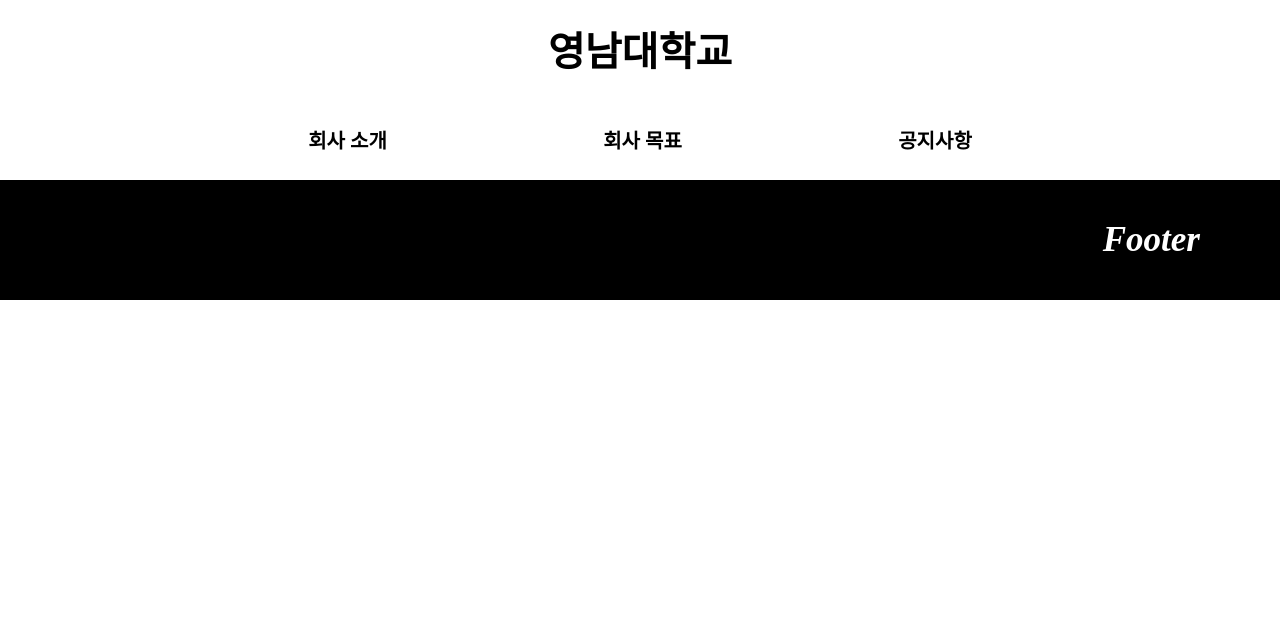
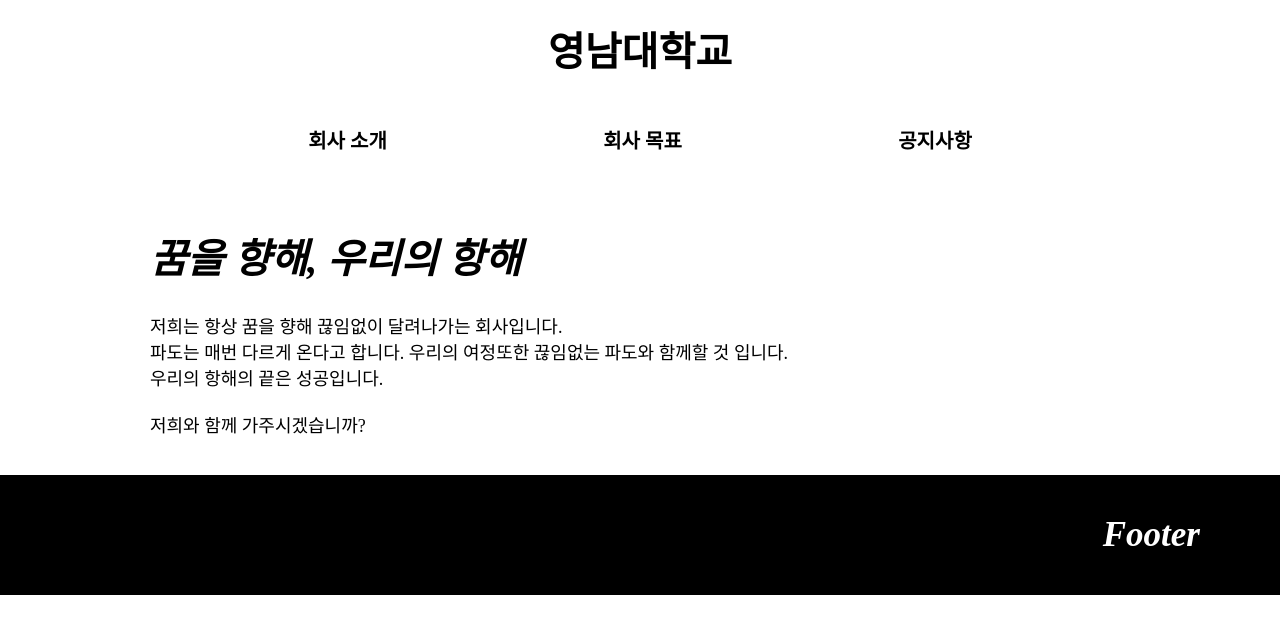
Before and after one commit to Likelion-YeungNam-Univ/12th-fe-9th-assignment, a React (Create React App) app: page / in a window 1280 px wide. Shown: the top 634 px of the page. Built offline with nearby package versions, Linux system fonts and the light colour scheme.

Commit message:
feat: 회사 소개 페이지 생성

```diff
--- a/src/App.js
+++ b/src/App.js
@@ -2,6 +2,7 @@
 import Header from "./layouts/Header";
 import Footer from "./layouts/Footer";
 import Layout from "./layouts/Layout";
+import Introduction from "./components/Introduction";
 
 function App() {
   return (
@@ -9,7 +10,9 @@
       <BrowserRouter>
         <Header/>
         <Routes>
-          <Route path="/" element={ <Layout/>}></Route>
+          <Route path="/" element={<Layout />}>
+            <Route path="" element={<Introduction/>} />
+          </Route>
         </Routes>
         <Footer/>
       </BrowserRouter>
--- /dev/null
+++ b/src/components/Introduction.js
@@ -0,0 +1,38 @@
+import React from 'react'
+import styled from 'styled-components'
+
+const Introduction = () => {
+    const Wrapper = styled.div`
+        box-sizing : border-box;
+        padding : 20px 150px;
+    `;
+
+    const Title = styled.h1`
+        font-style : italic;
+        font-size : 40px;
+        font-weight : 600;
+    `;
+
+    const Description = styled.p`
+        font-size : 18px;
+
+    `;
+
+  return (
+      <Wrapper>
+          <Title>꿈을 향해, 우리의 항해</Title>
+          <Description>
+              저희는 항상 꿈을 향해 끊임없이 달려나가는 회사입니다.
+              <br />
+              파도는 매번 다르게 온다고 합니다. 우리의 여정또한 끊임없는 파도와 함께할 것 입니다.
+              <br />
+              우리의 항해의 끝은 성공입니다.
+              <br />
+              <br />
+              저희와 함께 가주시겠습니까?
+          </Description>
+      </Wrapper>
+  )
+}
+
+export default Introduction
```
